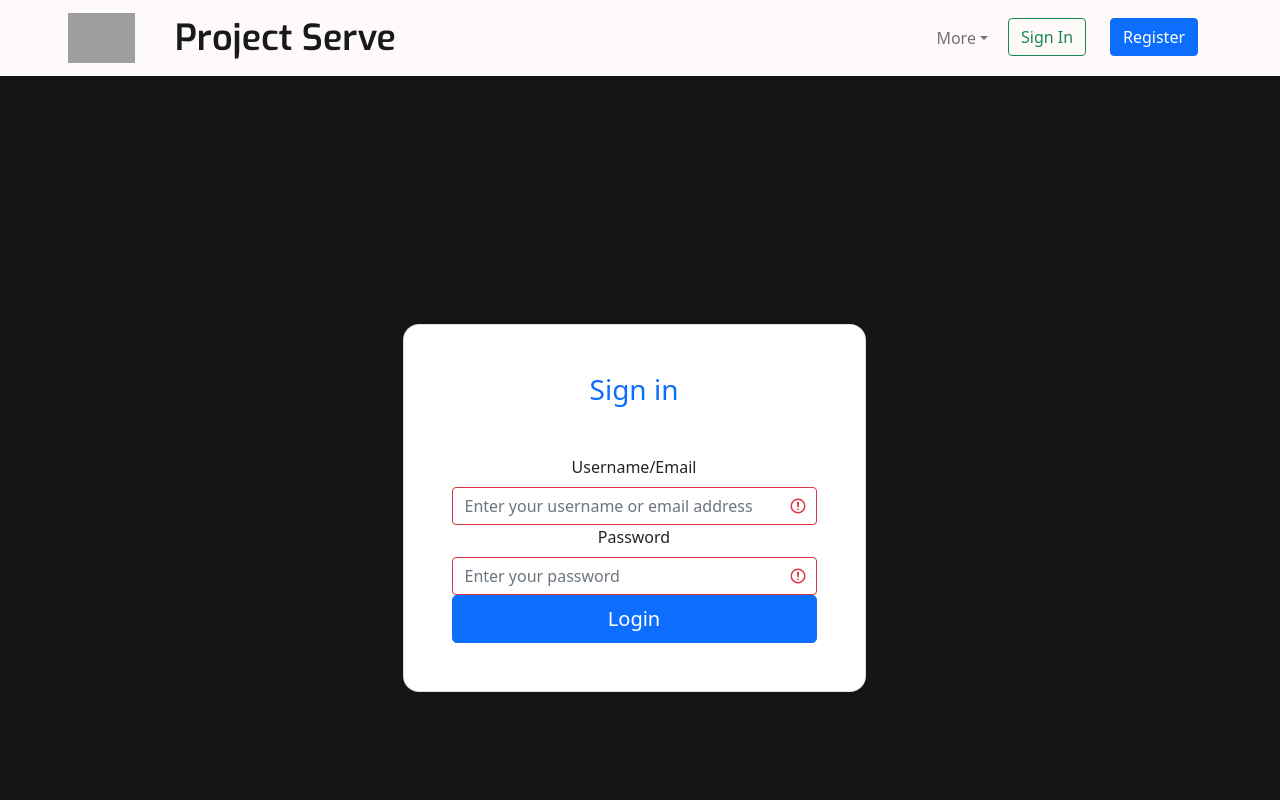
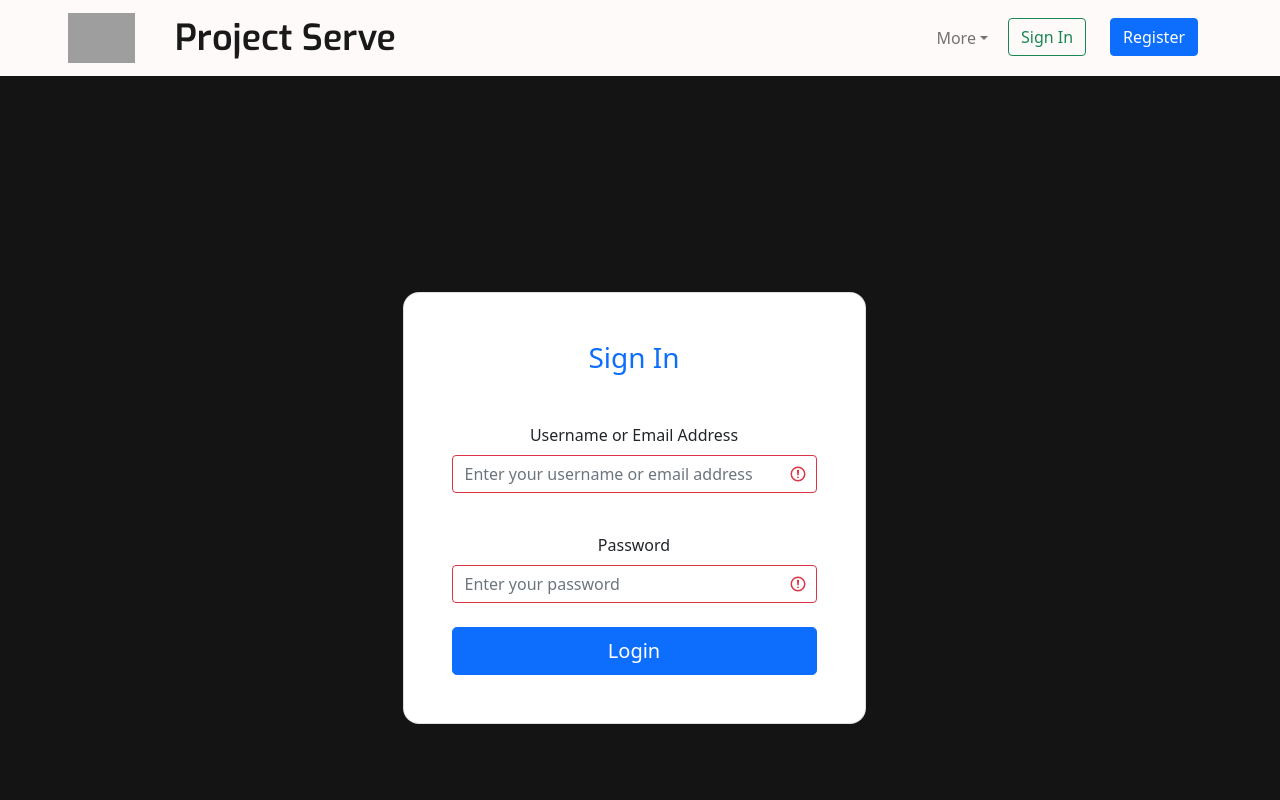
Before and after one commit to CSC4990-Project-Serve/Restaurant-Reservation-Tracker, a React (Create React App) app in the folder client/: page /login in a window 1280 px wide. Shown: the top 800 px of the page. Built offline with nearby package versions, Linux system fonts and the light colour scheme; grey boxes are pictures that could not be loaded; a web font is replaced by a local one.

Commit message:
Minor styling updates

```diff
--- a/client/src/css/RestaurantPage.css
+++ b/client/src/css/RestaurantPage.css
@@ -40,11 +40,11 @@
 }
 .form-control:focus {
     box-shadow: none;
-    border-color: transparent;
+    /*border-color: transparent;*/
 }
 .form-select:focus {
     box-shadow: none;
-    border-color: transparent;
+    /*border-color: transparent;*/
 }
 
 .reservation-button {
--- a/client/src/pages/Login.js
+++ b/client/src/pages/Login.js
@@ -1,5 +1,5 @@
 import React, {useEffect, useState, useContext} from 'react';
-import { useSetState } from 'react-use';
+import {useSetState} from 'react-use';
 import {useNavigate} from 'react-router-dom';
 import {AuthContext} from '../context/Auth.Context';
 import Footer from "../components/Footer";
@@ -12,7 +12,7 @@ const Login = (props) => {
         username: '',
         password: ''
     }
-    const { state: ContextState, login } = useContext(AuthContext);
+    const {state: ContextState, login} = useContext(AuthContext);
     const {
         loggedin,
         isPending,
@@ -25,21 +25,21 @@ const Login = (props) => {
     let navigate = useNavigate();
 
     // todo: this method is now obsolete, but could be changed to a log-out function that simply
-    // todo: changes the boolean of being logged in to false and wipes any stored user info.
+    //  changes the boolean of being logged in to false and wipes any stored user info.
     // check if user is already logged in and if so, redirect home
     // useEffect(() => {
     //     if(props.isLoggedIn) {
-    //         //todo: redirect home and don't allow user to login
+    //         // redirect home and don't allow user to login
     //     }
     // }, [])
 
     // Form validation (On Submission)
     const onSubmit = (event) => {
         event.preventDefault();
-        const { username, password } = state;
+        const {username, password} = state;
         console.log(username);
         console.log(password);
-        login(username,password);
+        login(username, password);
         setState({
             username: '',
             password: ''
@@ -61,7 +61,7 @@ const Login = (props) => {
 
     return (
         <>
-            <NavigationBar />
+            <NavigationBar/>
 
             <form onSubmit={onSubmit}>
                 <section className="vh-100 background-area">
@@ -71,15 +71,20 @@ const Login = (props) => {
                                 <div className="card shadow-2-strong card-area">
                                     <div className="card-body p-5 text-center">
 
-                                        <h3 className="mb-5 text-primary">Sign in</h3>
+                                        <h3 className="mb-5 text-primary">Sign In</h3>
 
-                                        <label htmlFor="username" className="form-label text-dark">Username/Email</label>
+                                        <div className={"form-group"}>
+                                            <label htmlFor="username"
+                                                   className="form-label text-dark">Username or Email Address</label>
                                             <input type="text" id={"username"} name={"username"}
                                                    className={state.username === "" ? "form-control is-invalid" : "form-control"}
                                                    value={state.username}
                                                    placeholder="Enter your username or email address"
                                                    onChange={onFieldChange}/>
+                                        </div>
 
+
+                                        <br/>
                                         <label htmlFor="password" className={"form-label text-dark"}>Password</label>
                                         <input type="password" id="password" name={"password"}
                                                className={state.password === "" ? "form-control is-invalid" : "form-control"}
@@ -87,10 +92,12 @@ const Login = (props) => {
                                                placeholder="Enter your password"
                                                onChange={onFieldChange}/>
 
-                                        <button className="btn btn-primary btn-lg btn-block" type="submit">Login</button>
-                                        { isPending && <div>Please wait...</div> }
-                                        { loggedin && <div onLoad={redirect()}>Success.</div> }
-                                        { loginError && <div>{loginError.message}</div> }
+                                        <br/>
+                                        <button className="btn btn-primary btn-lg btn-block" type="submit">Login
+                                        </button>
+                                        {isPending && <div>Please wait...</div>}
+                                        {loggedin && <div onLoad={redirect}>Success.</div>}
+                                        {loginError && <div>{loginError.message}</div>}
                                     </div>
                                 </div>
                             </div>
--- a/client/src/pages/Register.js
+++ b/client/src/pages/Register.js
@@ -113,6 +113,7 @@ const Register = (props) => {
                                                placeholder="Enter a password"
                                                onChange={onFieldChange}/>
 
+                                        <br/>
                                         <button className="btn btn-primary btn-lg btn-block" type="submit">Register</button>
                                         { isPending && <div className={'text-dark'}>Please wait...</div> }
                                         { loggedin && <div className={'text-dark'} onLoad={redirect()}>Success.</div> }
```
Lines whose indentation alone changed are shown as unchanged.
